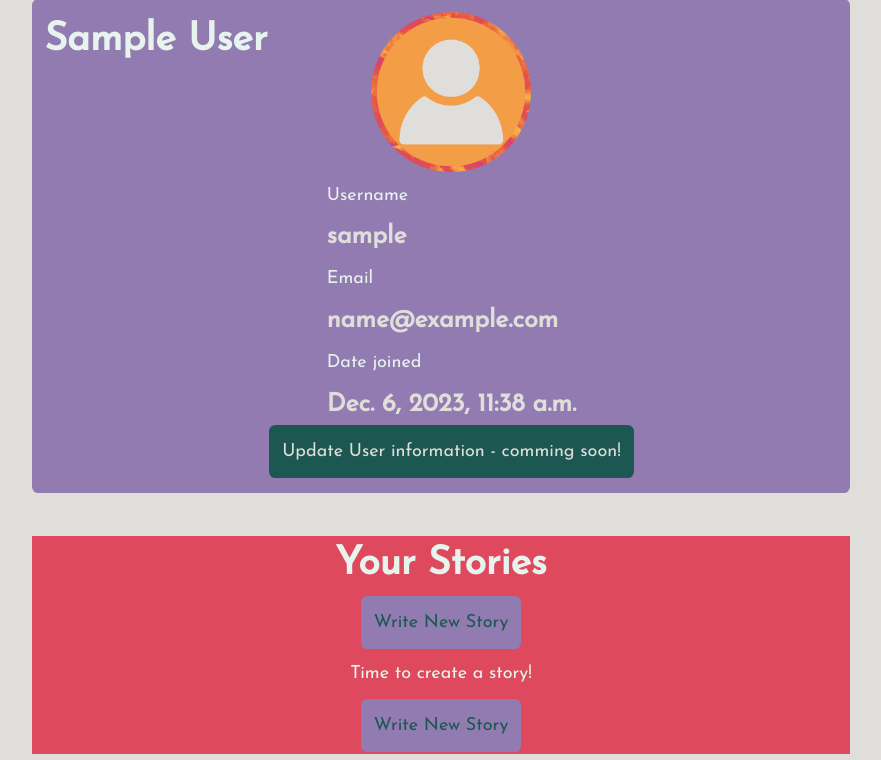
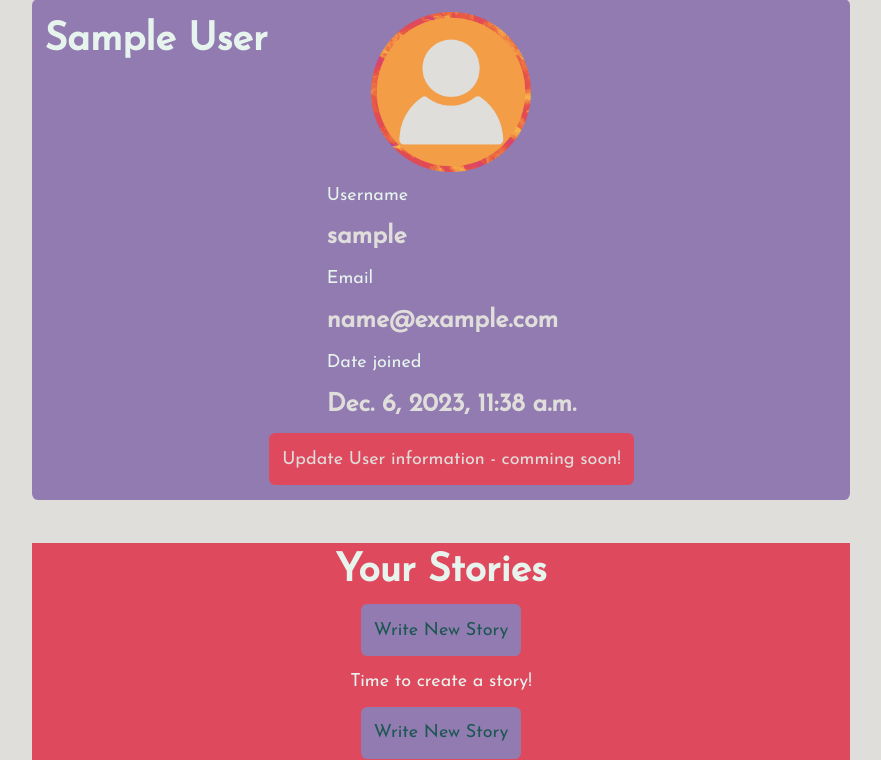
Before and after one commit to caoimhejyoti/news_glorious_news, a Django app: page /users/profile/1/ in a window 1280 px wide. Shown: the part 163-923 px from the top of the page, without its empty margins (199-1080 px from the left). Run offline with Django 4.2, Linux system fonts and the light colour scheme; the visitor is signed in with stand-in values (Sample User, id 1); data comes from the database, SQL or seed files in the repository; data that the repository does not hold is empty; parts of the project's set-up code (start-up, migrations or seed data) failed here and were passed over; some web fonts are replaced.

Commit message:
chng btn style

```diff
--- a/she_codes_news/users/templates/users/userProfile.html
+++ b/she_codes_news/users/templates/users/userProfile.html
@@ -17,7 +17,7 @@
             <p>Date joined</p>
             <h4>{{ user.date_joined }}</h4>
         </div>
-        <a class="button-danger" href="">Update User information - comming soon!</a>
+        <a class="button-success" href="">Update User information - comming soon!</a>
 
     </section>
 </section>
```
